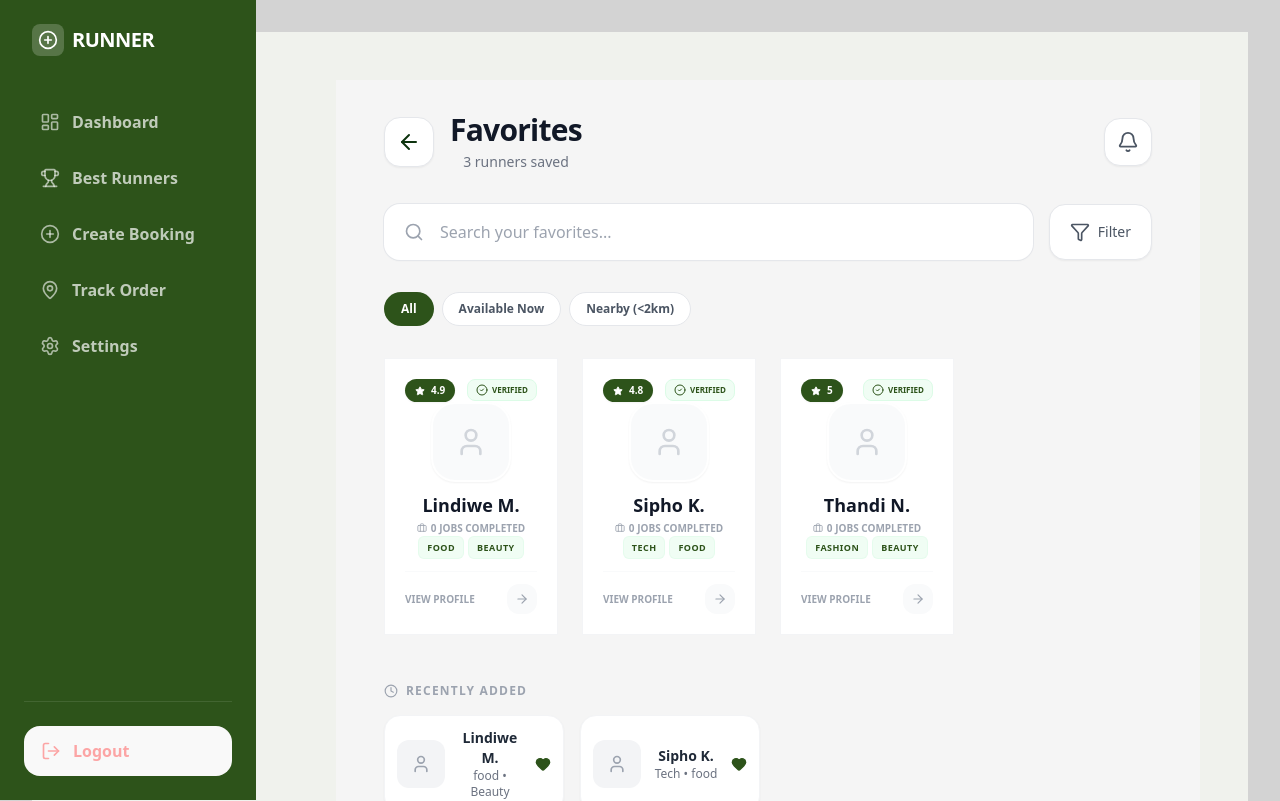
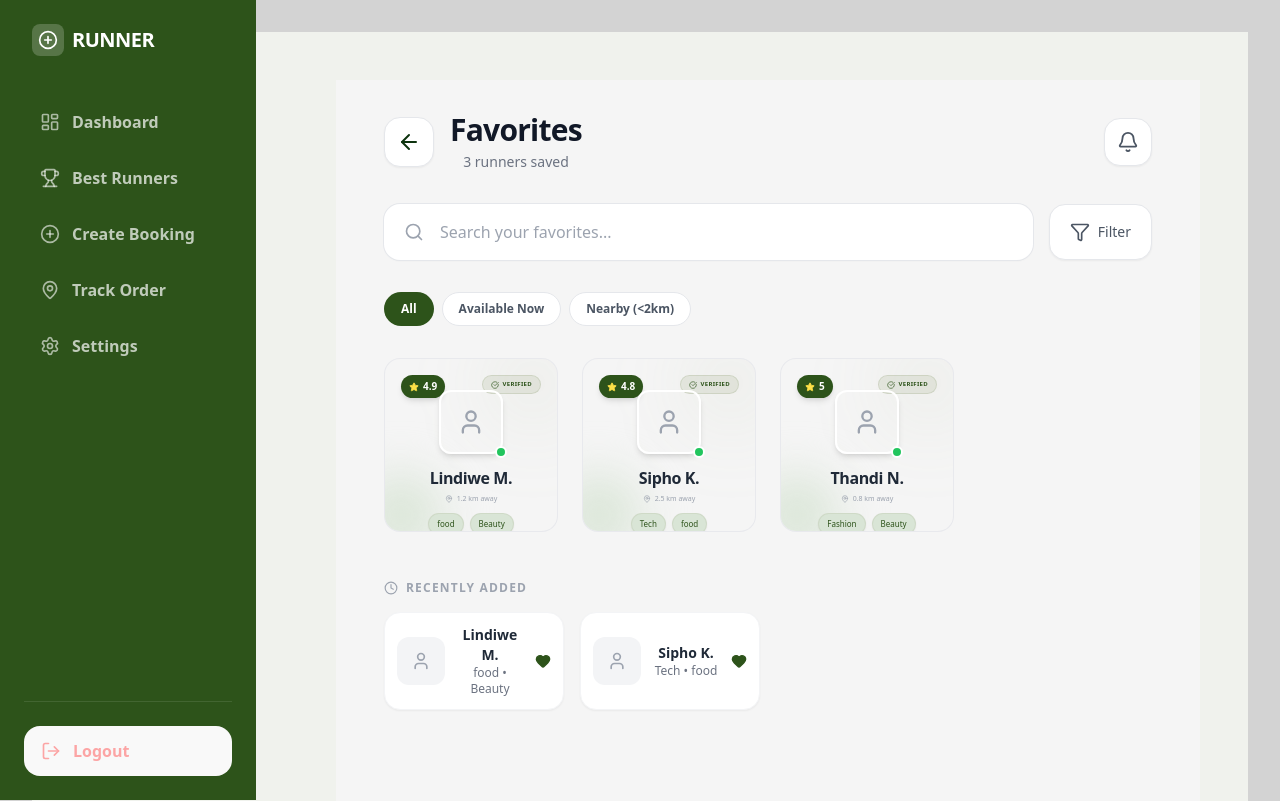
Before and after one commit to SheBuilds05/ConnectUs, a React (Vite) app in the folder frontend/: page /user/favorites in a window 1280 px wide. Shown: the top 801 px of the page. Built offline with nearby package versions, Linux system fonts and the light colour scheme.

Commit message:
Update RunnerCard.tsx

```diff
--- a/frontend/src/components/RunnerCard.tsx
+++ b/frontend/src/components/RunnerCard.tsx
@@ -1,58 +1,113 @@
-// src/components/RunnerCard.jsx
+// src/components/RunnerCard.jsx - Enhanced Version
 import React from 'react';
-import { Star, User, CheckCircle2, Briefcase, MapPin, ArrowRight } from 'lucide-react';
+import { Star, User, CheckCircle, Zap, MapPin } from 'lucide-react';
 import { motion } from 'framer-motion';
 
 export const RunnerCard = ({ runner, onClick }) => (
   <motion.div
-    whileHover={{ y: -6 }}
+    whileHover={{ y: -6, scale: 1.02 }}
     whileTap={{ scale: 0.98 }}
-    // Ensure onClick is called with the specific runner data
     onClick={() => onClick && onClick(runner)}
-    className="bg-white rounded-4xl border border-gray-100 p-5 cursor-pointer hover:border-green-100 transition-all duration-300 flex flex-col justify-between aspect-square relative group"
+    className="bg-gradient-to-br from-white to-[#F8FAF5] rounded-2xl border border-gray-200/80 p-4 cursor-pointer hover:border-[#2D531A] hover:shadow-xl transition-all duration-300 w-full relative overflow-hidden group"
+    style={{ aspectRatio: '1/1', maxWidth: '260px' }}
   >
-    <div className="flex justify-between items-start w-full">
-      <div className="flex items-center gap-1.5 bg-[#2D531A] px-2.5 py-1 rounded-full shadow-sm">
-        <Star size={10} className="fill-white text-white" />
-        <span className="text-[10px] font-black text-white">{runner.rating}</span>
+    {/* Background decorative elements */}
+    <div className="absolute -right-6 -top-6 w-24 h-24 bg-[#A3B18A]/10 rounded-full blur-2xl group-hover:bg-[#2D531A]/5 transition-colors"></div>
+    <div className="absolute -left-6 -bottom-6 w-20 h-20 bg-[#D9E5D6] rounded-full blur-xl"></div>
+
+    {/* Subtle pattern overlay */}
+    <div className="absolute inset-0 opacity-0 group-hover:opacity-100 transition-opacity duration-500" style={{
+      backgroundImage: 'radial-gradient(circle at 30% 50%, rgba(163,177,138,0.05) 0%, transparent 50%)'
+    }}></div>
+
+    <div className="h-full flex flex-col relative z-10">
+      {/* Top row - Rating and verification badge */}
+      <div className="flex justify-between items-start">
+        <div className="flex items-center gap-1 bg-[#2D531A] px-2 py-1 rounded-full shadow-md">
+          <Star size={10} className="fill-yellow-300 text-yellow-300" />
+          <span className="text-[10px] font-bold text-white">{runner.rating}</span>
         </div>
+
+        {/* Verification badge - conditionally shown */}
         {runner.verified && (
-        <div className="flex items-center gap-1 bg-green-50 px-2 py-1 rounded-lg border border-green-100">
-          <CheckCircle2 size={12} className="text-[#2D531A]" />
-          <span className="text-[8px] font-black text-[#2D531A] uppercase">Verified</span>
+          <div className="bg-[#A3B18A]/20 px-2 py-1 rounded-full flex items-center gap-1 border border-[#A3B18A]/30">
+            <CheckCircle size={8} className="text-[#2D531A]" />
+            <span className="text-[6px] font-bold text-[#2D531A] uppercase tracking-wider">Verified</span>
           </div>
         )}
       </div>
 
-    <div className="flex flex-col items-center text-center">
-      <div className="w-20 h-20 bg-gray-50 rounded-3xl flex items-center justify-center mb-3 border-2 border-white shadow-sm overflow-hidden">
+      {/* Center content - with better spacing */}
+      <div className="flex-1 flex flex-col items-center justify-center -mt-2">
+        {/* Avatar with enhanced styling */}
+        <div className="relative mb-3">
+          <div className="absolute inset-0 bg-gradient-to-br from-[#A3B18A] to-[#2D531A] rounded-xl blur-md opacity-30 group-hover:opacity-50 transition-opacity"></div>
+          <div className="relative w-16 h-16 bg-gradient-to-br from-gray-50 to-gray-100 rounded-xl flex items-center justify-center shadow-md border-2 border-white group-hover:border-[#A3B18A] transition-colors">
             {runner.image ? (
-          <img src={runner.image} alt={runner.name} className="w-full h-full object-cover" />
+              <img src={runner.image} alt={runner.name} className="w-full h-full object-cover rounded-lg" />
             ) : (
-          <User size={32} className="text-gray-300" />
+              <User size={28} className="text-gray-400 group-hover:text-[#2D531A] transition-colors" />
             )}
           </div>
-      <h4 className="font-bold text-gray-900 text-lg leading-tight">{runner.name}</h4>
-      <div className="flex items-center gap-1 mt-1 text-gray-400">
-        <Briefcase size={10} />
-        <span className="text-[10px] font-bold uppercase">{runner.jobsCompleted || 0} Jobs Completed</span>
+
+          {/* Online/active indicator */}
+          <span className="absolute -bottom-1 -right-1 w-3 h-3 bg-green-500 rounded-full border-2 border-white"></span>
+        </div>
+
+        {/* Name with better typography */}
+        <h4 className="font-bold text-gray-800 text-base text-center mb-1 tracking-tight">{runner.name}</h4>
+
+        {/* Location/distance indicator */}
+        <div className="flex items-center gap-1 mb-2 text-gray-400">
+          <MapPin size={8} />
+          <span className="text-[7px] font-medium">{runner.distance || '1.2'} km away</span>
+        </div>
+
+        {/* Specialties with enhanced styling */}
+        <div className="flex flex-wrap gap-1.5 justify-center">
+          {runner.specialties.slice(0, 2).map(spec => (
+            <span
+              key={spec}
+              className="text-[8px] font-medium bg-[#D9E5D6] text-[#2D531A] px-2 py-1 rounded-full border border-[#A3B18A]/20 shadow-sm"
+            >
+              {spec}
+            </span>
+          ))}
+          {runner.specialties.length > 2 && (
+            <span className="text-[8px] font-medium bg-gray-100 text-gray-500 px-2 py-1 rounded-full">
+              +{runner.specialties.length - 2}
+            </span>
+          )}
+        </div>
+
+        {/* Quick stats */}
+        <div className="flex items-center gap-3 mt-2 text-[8px] text-gray-500">
+          <div className="flex items-center gap-0.5">
+            <Zap size={8} className="text-[#A3B18A]" />
+            <span>{runner.completed || 0} jobs</span>
+          </div>
+          <div className="w-1 h-1 bg-gray-300 rounded-full"></div>
+          <div className="flex items-center gap-0.5">
+            <span>⭐ {runner.rating}</span>
+          </div>
         </div>
       </div>
 
-    <div className="space-y-3">
-      <div className="flex flex-wrap gap-1 justify-center">
-        {runner.specialties.slice(0, 2).map(spec => (
-          <span key={spec} className="text-[9px] bg-green-50 text-[#2D531A] px-2 py-1 rounded-md font-black uppercase tracking-wider border border-green-100/50">
-            {spec}
-          </span>
-        ))}
-      </div>
-      <div className="pt-3 border-t border-gray-50 flex items-center justify-between">
-        <span className="text-[10px] font-black text-gray-400 uppercase">View Profile</span>
-        <div className="bg-gray-50 text-gray-400 p-2 rounded-xl group-hover:bg-[#2D531A] group-hover:text-white transition-all">
-          <ArrowRight size={14} />
+      {/* Bottom - Styled action button */}
+      <div className="pt-2 border-t border-gray-200/60 mt-auto">
+        <div className="flex items-center justify-between">
+          <span className="text-[8px] font-medium text-gray-400 uppercase tracking-wider">Profile</span>
+          <div className="bg-[#2D531A] text-white px-3 py-1 rounded-full text-[8px] font-bold hover:bg-[#1A3A1A] transition-colors flex items-center gap-1 group/btn">
+            <span>View</span>
+            <span className="group-hover/btn:translate-x-0.5 transition-transform">→</span>
           </div>
         </div>
       </div>
+    </div>
+
+    {/* Hover border glow */}
+    <div className="absolute inset-0 rounded-2xl opacity-0 group-hover:opacity-100 pointer-events-none transition-opacity duration-300" style={{
+      boxShadow: 'inset 0 0 0 2px rgba(45,83,26,0.2)'
+    }}></div>
   </motion.div>
 );
```
Lines whose indentation alone changed are shown as unchanged.
